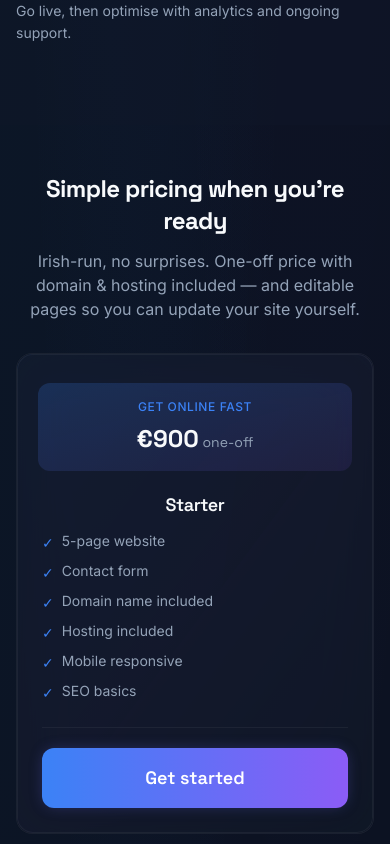
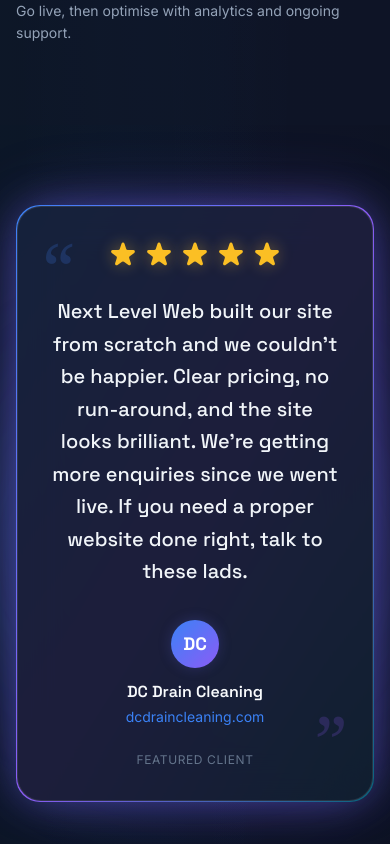
Before and after one commit to tommyearly/nextlevel, a Next.js app: page / in a window 390 px wide. Shown: the part 4060-4904 px from the top of the page. Built offline with nearby package versions, Linux system fonts and the light colour scheme; no server answers.

Commit message:
feat: add DC Drain Cleaning testimonial section on homepage
Made-with: Cursor

```diff
--- a/app/page.tsx
+++ b/app/page.tsx
@@ -2,6 +2,7 @@ import Hero from '@/components/Hero';
 import CreateInspire from '@/components/CreateInspire';
 import Services from '@/components/Services';
 import Process from '@/components/Process';
+import CustomerReview from '@/components/CustomerReview';
 import Pricing from '@/components/Pricing';
 import KnightRiderBar from '@/components/KnightRiderBar';
 import CTA from '@/components/CTA';
@@ -13,6 +14,7 @@ export default function HomePage() {
       <CreateInspire />
       <Services />
       <Process />
+      <CustomerReview />
       <Pricing />
       <div className="container mx-auto px-4 sm:px-6 mt-16 sm:mt-20 max-w-4xl">
         <KnightRiderBar />
--- /dev/null
+++ b/components/CustomerReview.tsx
@@ -0,0 +1,100 @@
+import Link from 'next/link';
+
+const quote =
+  'Next Level Web built our site from scratch and we couldn\'t be happier. Clear pricing, no run-around, and the site looks brilliant. We\'re getting more enquiries since we went live. If you need a proper website done right, talk to these lads.';
+
+const clientName = 'DC Drain Cleaning';
+const siteUrl = 'https://dcdraincleaning.com';
+
+export default function CustomerReview() {
+  return (
+    <section
+      aria-labelledby="customer-review-heading"
+      className="py-20 sm:py-28 relative overflow-hidden scroll-mt-20"
+    >
+      {/* Background glow */}
+      <div
+        className="absolute inset-0 pointer-events-none"
+        aria-hidden
+      >
+        <div className="absolute top-1/2 left-1/2 -translate-x-1/2 -translate-y-1/2 w-[min(100%,800px)] h-[400px] bg-accent-violet/15 rounded-full blur-3xl" />
+        <div className="absolute top-1/3 right-0 w-96 h-96 bg-accent-blue/10 rounded-full blur-3xl" />
+        <div className="absolute bottom-1/4 left-0 w-80 h-80 bg-accent-cyan/10 rounded-full blur-3xl" />
+      </div>
+
+      <div className="container relative z-10 mx-auto px-4 sm:px-6">
+        <h2 id="customer-review-heading" className="sr-only">
+          Customer review
+        </h2>
+
+        <div className="max-w-4xl mx-auto">
+          {/* Fancy card with gradient border and quote marks */}
+          <div className="relative rounded-3xl p-px bg-gradient-to-br from-accent-blue via-accent-violet to-accent-cyan/50 shadow-glow-lg">
+            <div className="relative rounded-3xl bg-brand-card/90 backdrop-blur-xl border border-white/10 p-8 sm:p-12 lg:p-16">
+              {/* Decorative large quote mark - opening */}
+              <span
+                className="absolute top-6 left-6 sm:top-8 sm:left-8 text-7xl sm:text-8xl font-serif text-accent-blue/20 select-none leading-none"
+                aria-hidden
+              >
+                &ldquo;
+              </span>
+              {/* Decorative large quote mark - closing */}
+              <span
+                className="absolute bottom-6 right-6 sm:bottom-8 sm:right-8 text-7xl sm:text-8xl font-serif text-accent-violet/20 select-none leading-none"
+                aria-hidden
+              >
+                &rdquo;
+              </span>
+
+              {/* 5 stars */}
+              <div className="flex justify-center gap-1 mb-6 sm:mb-8" aria-hidden>
+                {[1, 2, 3, 4, 5].map((i) => (
+                  <svg
+                    key={i}
+                    className="w-8 h-8 sm:w-10 sm:h-10 text-amber-400 drop-shadow-[0_0_8px_rgba(251,191,36,0.4)]"
+                    fill="currentColor"
+                    viewBox="0 0 20 20"
+                    aria-hidden
+                  >
+                    <path d="M9.049 2.927c.3-.921 1.603-.921 1.902 0l1.07 3.292a1 1 0 00.95.69h3.462c.969 0 1.371 1.24.588 1.81l-2.8 2.034a1 1 0 00-.364 1.118l1.07 3.292c.3.921-.755 1.688-1.54 1.118l-2.8-2.034a1 1 0 00-1.175 0l-2.8 2.034c-.784.57-1.838-.197-1.539-1.118l1.07-3.292a1 1 0 00-.364-1.118L2.98 8.72c-.783-.57-.38-1.81.588-1.81h3.461a1 1 0 00.951-.69l1.07-3.292z" />
+                  </svg>
+                ))}
+              </div>
+
+              <blockquote className="relative z-10 text-center">
+                <p className="font-heading text-xl sm:text-2xl lg:text-3xl font-medium text-slate-100 leading-relaxed">
+                  {quote}
+                </p>
+              </blockquote>
+
+              {/* Client attribution */}
+              <div className="mt-8 sm:mt-10 flex flex-col sm:flex-row items-center justify-center gap-3 sm:gap-4">
+                <div className="w-12 h-12 sm:w-14 sm:h-14 rounded-full bg-gradient-to-br from-accent-blue to-accent-violet flex items-center justify-center text-white font-heading text-lg sm:text-xl font-bold shadow-glow-sm">
+                  DC
+                </div>
+                <div className="text-center sm:text-left">
+                  <p className="font-heading font-semibold text-slate-50">
+                    {clientName}
+                  </p>
+                  <Link
+                    href={siteUrl}
+                    target="_blank"
+                    rel="noopener noreferrer"
+                    className="text-accent-blue hover:text-accent-violet hover:underline text-sm sm:text-base transition-colors focus:outline-none focus-visible:ring-2 focus-visible:ring-accent-blue focus-visible:ring-offset-2 focus-visible:ring-offset-brand-surface rounded"
+                  >
+                    dcdraincleaning.com
+                  </Link>
+                </div>
+              </div>
+
+              {/* Subtle "Featured client" badge */}
+              <p className="mt-6 text-center text-slate-500 text-xs uppercase tracking-wider">
+                Featured client
+              </p>
+            </div>
+          </div>
+        </div>
+      </div>
+    </section>
+  );
+}
```
Also changed, not shown: 1 other file (tests, documents, lock files or other folders).
